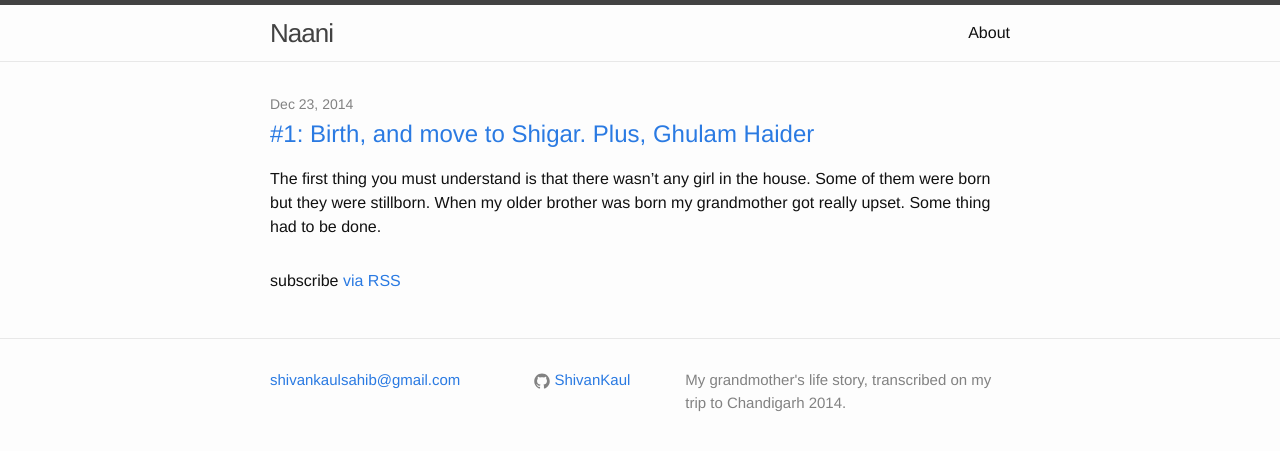
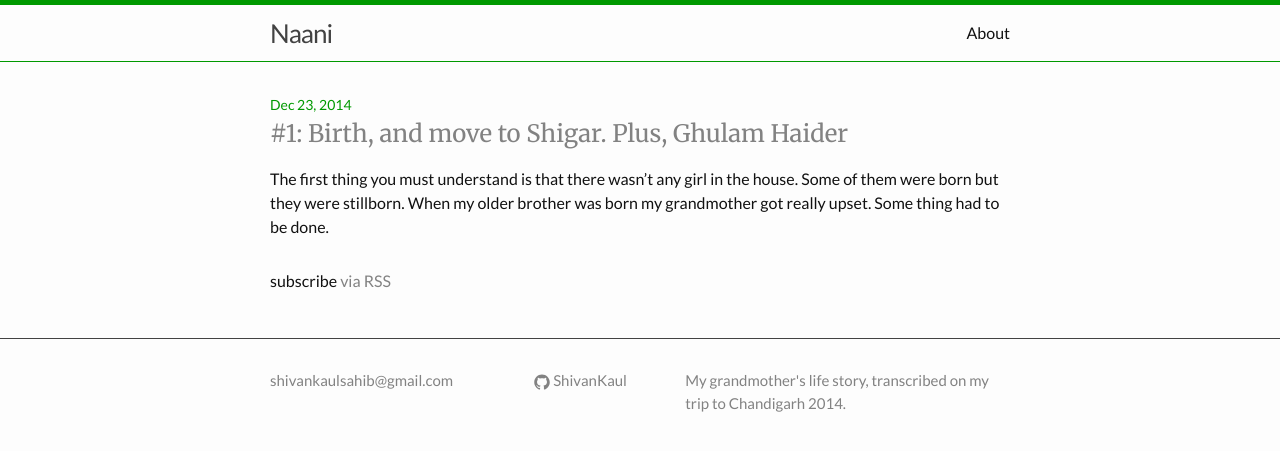
Before and after one commit to ShivanKaul/Naani, a Jekyll site: the page built from index.html, in a window 1280 px wide. Shown: the top 451 px of the page. Built offline with Jekyll 4.4.1, drawn with Linux system fonts in a browser that asks for light colours.

Commit message:
Make naani like blog

```diff
--- a/_includes/head.html
+++ b/_includes/head.html
@@ -7,6 +7,14 @@
   <meta name="description" content="{% if page.excerpt %}{{ page.excerpt | strip_html | strip_newlines | truncate: 160 }}{% else %}{{ site.description }}{% endif %}">
 
   <link rel="stylesheet" href="{{ "/css/main.css" | prepend: site.baseurl }}">
+
+  <!-- Favicon! -->
+  <link rel="icon" type="image/png" href="{{ "/assets/favicon-32.png" | prepend: site.baseurl }}">
+
+  <!-- Google fonts -->
+  <link href='http://fonts.googleapis.com/css?family=Merriweather' rel='stylesheet' type='text/css'>
+  <link href='http://fonts.googleapis.com/css?family=Lato&subset=latin,latin-ext' rel='stylesheet' type='text/css'>
+
   <link rel="canonical" href="{{ page.url | replace:'index.html','' | prepend: site.baseurl | prepend: site.url }}">
   <link rel="alternate" type="application/atom+xml" title="{{ site.title }}" href="{{ "/feed.xml" | prepend: site.baseurl | prepend: site.url }}" />
 </head>
--- a/_sass/_base.scss
+++ b/_sass/_base.scss
@@ -89,15 +89,15 @@ h1, h2, h3, h4, h5, h6 {
  * Links
  */
 a {
-    color: $brand-color;
+    color: $grey-color;
     text-decoration: none;
 
     &:visited {
-        color: darken($brand-color, 15%);
+        color: darken($grey-color, 15%);
     }
 
     &:hover {
-        color: $text-color;
+        color: $dark-green;
         text-decoration: underline;
     }
 }
--- a/_sass/_layout.scss
+++ b/_sass/_layout.scss
@@ -2,8 +2,8 @@
  * Site header
  */
 .site-header {
-    border-top: 5px solid $grey-color-dark;
-    border-bottom: 1px solid $grey-color-light;
+    border-top: 5px solid $dark-green;
+    border-bottom: 1px solid $dark-green;
     min-height: 56px;
 
     // Positioning context for the mobile navigation icon
@@ -92,7 +92,7 @@
  * Site footer
  */
 .site-footer {
-    border-top: 1px solid $grey-color-light;
+    border-top: 1px solid $grey-color-dark;
     padding: $spacing-unit 0;
 }
 
@@ -167,6 +167,7 @@
 
 .page-heading {
     font-size: 20px;
+
 }
 
 .post-list {
@@ -180,10 +181,11 @@
 
 .post-meta {
     font-size: $small-font-size;
-    color: $grey-color;
+    color: $dark-green;
 }
 
 .post-link {
+    font-family: $base-font-header-family;
     display: block;
     font-size: 24px;
 }
@@ -198,6 +200,7 @@
 }
 
 .post-title {
+    font-family: $base-font-header-family;
     font-size: 42px;
     letter-spacing: -1px;
     line-height: 1;
--- a/css/main.scss
+++ b/css/main.scss
@@ -6,7 +6,8 @@
 
 
 // Our variables
-$base-font-family: Helvetica, Arial, sans-serif;
+$base-font-header-family: 'Merriweather', Helvetica, Arial, sans-serif;
+$base-font-family: 'Lato', Helvetica, Arial, sans-serif;
 $base-font-size:   16px;
 $small-font-size:  $base-font-size * 0.875;
 $base-line-height: 1.5;
@@ -16,6 +17,9 @@ $spacing-unit:     30px;
 $text-color:       #111;
 $background-color: #fdfdfd;
 $brand-color:      #2a7ae2;
+
+$green:            #00994c;
+$dark-green:       #009900;
 
 $grey-color:       #828282;
 $grey-color-light: lighten($grey-color, 40%);
```
Also changed, not shown: assets/favicon-16.png (added), assets/favicon-32.png (added).
